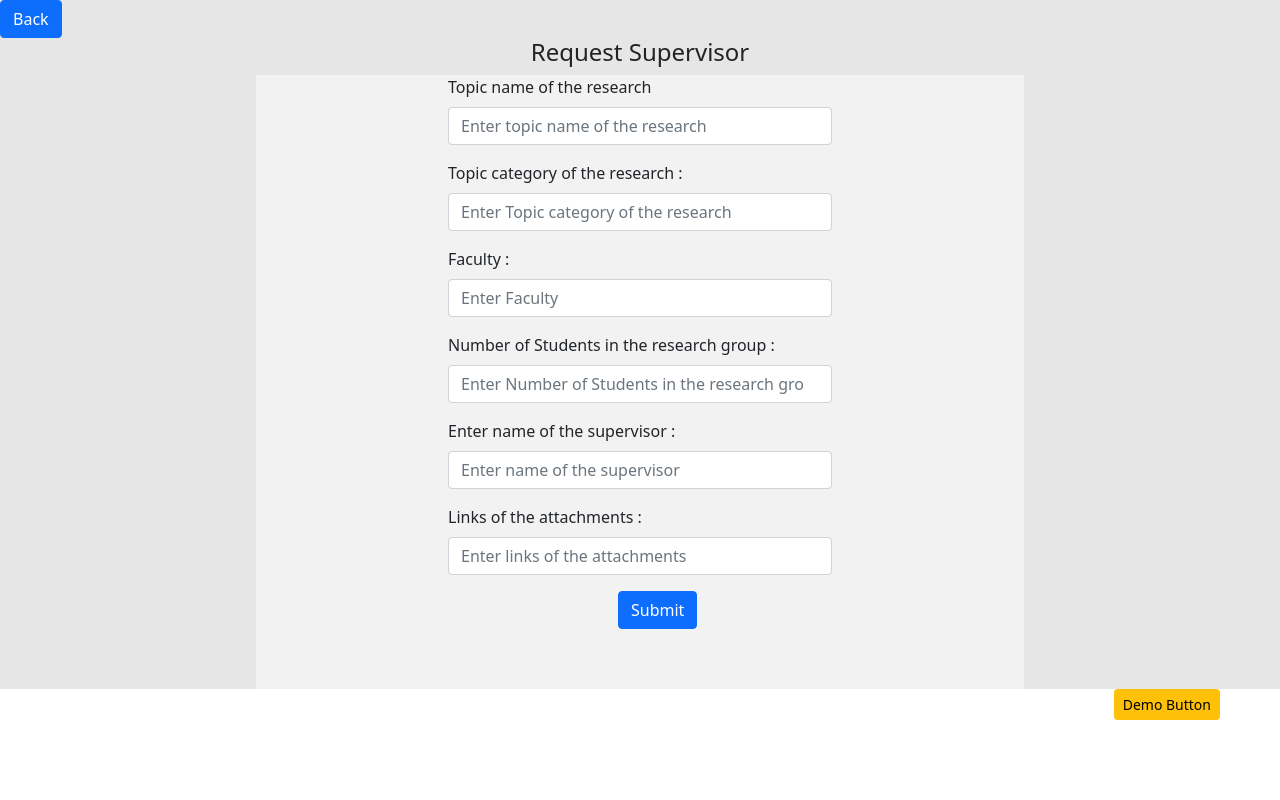
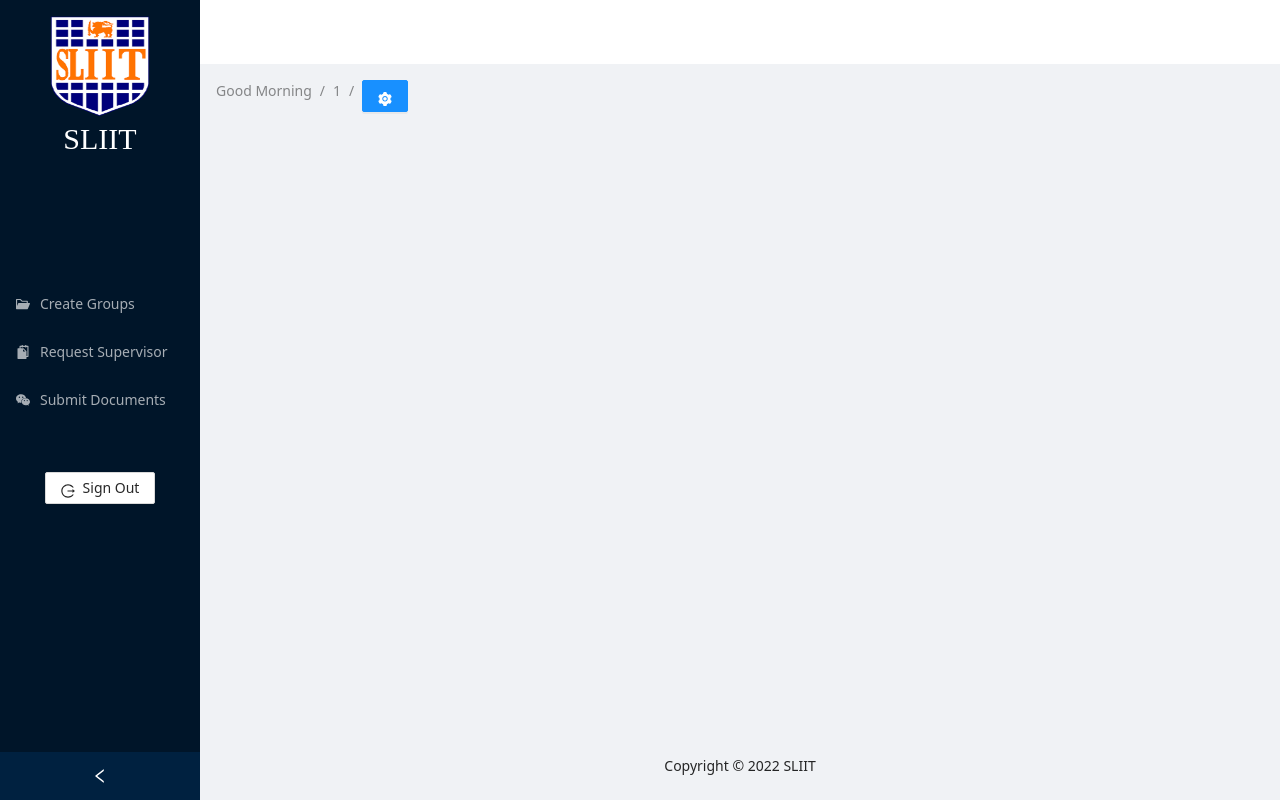
Before and after one commit to SulakshanaGeeth/Research-Project-Management-System, a React (Create React App) app in the folder frontend/: page /v3/1/1/request-supervisor in a window 1280 px wide. Built offline with nearby package versions, Linux system fonts and the light colour scheme.

Commit message:
add styles to Student group and Request supervisor.

```diff
--- a/frontend/src/App.js
+++ b/frontend/src/App.js
@@ -19,10 +19,10 @@ import AdminDashboard from "./components/Staff/Admin/Dashboard";
 
 //Student Imports
 import StudentDashboarrd from "./components/Student/Dashboard";
-import StudentGroup from "./components/Student/StudentGroup";
-import ViewDocument from "./components/Student/ViewDocument";
-import SubmitDocument from "./components/Student/SubmitDocument";
-import RequestSupervisor from "./components/Student/RequestSupervisor";
+// import StudentGroup from "./components/Student/StudentGroup";
+// import ViewDocument from "./components/Student/ViewDocument";
+// import SubmitDocument from "./components/Student/SubmitDocument";
+// import RequestSupervisor from "./components/Student/RequestSupervisor";
 
 const App = () => {
   // The back-to-top button is hidden at the beginning
@@ -74,7 +74,7 @@ const App = () => {
             path="/v3/:student-dashboard/:username/student-group"
             element={
               <PrivateRoute>
-                <StudentGroup />
+                <StudentDashboarrd />
               </PrivateRoute>
             }
           />
@@ -83,7 +83,7 @@ const App = () => {
             path="/v3/:type/:username/view-document"
             element={
               <PrivateRoute>
-                <ViewDocument />
+                <StudentDashboarrd />
               </PrivateRoute>
             }
           />
@@ -93,7 +93,7 @@ const App = () => {
             path="/v3/:type/:username/submit-document"
             element={
               <PrivateRoute>
-                <SubmitDocument />
+                <StudentDashboarrd />
               </PrivateRoute>
             }
           />
@@ -103,7 +103,7 @@ const App = () => {
             path="/v3/:type/:username/request-supervisor"
             element={
               <PrivateRoute>
-                <RequestSupervisor />
+                <StudentDashboarrd />
               </PrivateRoute>
             }
           />
--- a/frontend/src/components/Student/RequestSupervisor.js
+++ b/frontend/src/components/Student/RequestSupervisor.js
@@ -2,7 +2,7 @@ import React, { useState, Fragment } from "react";
 import { Button, Form } from "react-bootstrap";
 import axios from "axios";
 import { BACKEND_BASE_URL } from "./../constant/index";
-import { useNavigate } from "react-router-dom";
+// import { useNavigate } from "react-router-dom";
 
 const RequestSupervisor = () => {
   const [topicName, settopicName] = useState("");
@@ -20,8 +20,8 @@ const RequestSupervisor = () => {
   // console.log("Date " + date);
 
   const userEmail = localStorage.getItem("email");
-  const navigate = useNavigate();
-  const name = localStorage.getItem("username");
+  // const navigate = useNavigate();
+  // const name = localStorage.getItem("username");
 
   const sendData = (e) => {
     e.preventDefault();
@@ -59,16 +59,16 @@ const RequestSupervisor = () => {
     );
   };
 
-  function handleClick() {
-    navigate("/v3/student-dashboard/" + name);
-  }
+  // function handleClick() {
+  //   navigate("/v3/student-dashboard/" + name);
+  // }
 
   return (
     <Fragment>
       <div style={{ backgroundColor: "#e6e6e6" }}>
-        <Button onClick={() => handleClick()} variant="primary">
+        {/* <Button onClick={() => handleClick()} variant="primary">
           Back
-        </Button>
+        </Button> */}
         <h4 className="text-center ">Request Supervisor</h4>
         <div
           style={{
@@ -78,7 +78,7 @@ const RequestSupervisor = () => {
           }}
         >
           <Form
-            style={{ margin: "auto", width: "50%", marginTop: "5px" }}
+            style={{ margin: "auto", width: "50%", marginTop: "15px" }}
             onSubmit={sendData}
           >
             <Form.Group className="mb-3" controlId="topicName">
@@ -158,7 +158,7 @@ const RequestSupervisor = () => {
             <Button
               variant="primary"
               type="submit"
-              style={{ marginLeft: "170px", marginBottom: "60px" }}
+              style={{ marginLeft: "140px", marginBottom: "60px" }}
             >
               Submit
             </Button>
--- a/frontend/src/components/Student/StudentGroup.js
+++ b/frontend/src/components/Student/StudentGroup.js
@@ -2,13 +2,13 @@ import React, { useState, Fragment } from "react";
 import { Button, Form } from "react-bootstrap";
 import axios from "axios";
 import { BACKEND_BASE_URL } from "./../constant/index";
-import { useNavigate } from "react-router-dom";
+// import { useNavigate } from "react-router-dom";
 // import { Link } from "react-router-dom";
 // import { createHashHistory } from "history";
 // import { Redirect } from "react-router";
 
 let StudentGroup = () => {
-  const navigate = useNavigate();
+  // const navigate = useNavigate();
   const name = localStorage.getItem("username");
 
   const [group_name, setgroup_name] = useState("");
@@ -63,16 +63,16 @@ let StudentGroup = () => {
 
   // const back = () => props.history.push("/");
 
-  function handleClick() {
-    navigate("/v3/student-dashboard/" + name);
-  }
+  // function handleClick() {
+  //   navigate("/v3/student-dashboard/" + name);
+  // }
 
   return (
     <Fragment>
       <div style={{ backgroundColor: "#e6e6e6" }}>
-        <Button onClick={() => handleClick()} variant="primary">
+        {/* <Button onClick={() => handleClick()} variant="primary">
           Back
-        </Button>
+        </Button> */}
 
         <h4 className="text-center ">Create Student Group</h4>
         <div
@@ -83,7 +83,7 @@ let StudentGroup = () => {
           }}
         >
           <Form
-            style={{ margin: "auto", width: "50%", marginTop: "5px" }}
+            style={{ margin: "auto", width: "50%", marginTop: "15px" }}
             onSubmit={sendData}
           >
             <Form.Group className="mb-3" controlId="groupName">
@@ -188,7 +188,7 @@ let StudentGroup = () => {
             <Button
               variant="primary"
               type="submit"
-              style={{ marginLeft: "170px" }}
+              style={{ marginLeft: "120px" }}
             >
               Submit
             </Button>
--- a/frontend/src/components/Student/SubmitDocument.js
+++ b/frontend/src/components/Student/SubmitDocument.js
@@ -1,7 +1,7 @@
+import React from "react";
+import { Button, Form } from "react-bootstrap";
 import { useState } from "react";
 import { useNavigate } from "react-router-dom";
-import Navbar from "./../../pages/components/Navbar";
-import React from "react";
 import { BACKEND_BASE_URL } from "./../constant/index";
 
 const SubmitDocument = () => {
@@ -38,7 +38,6 @@ const SubmitDocument = () => {
 
   return (
     <div style={{ maxWidth: 500, margin: "auto" }}>
-      <Navbar />
       <form onSubmit={upload} encType="multipart/form-data">
         Upload doc
         <div className="form-group">
```
